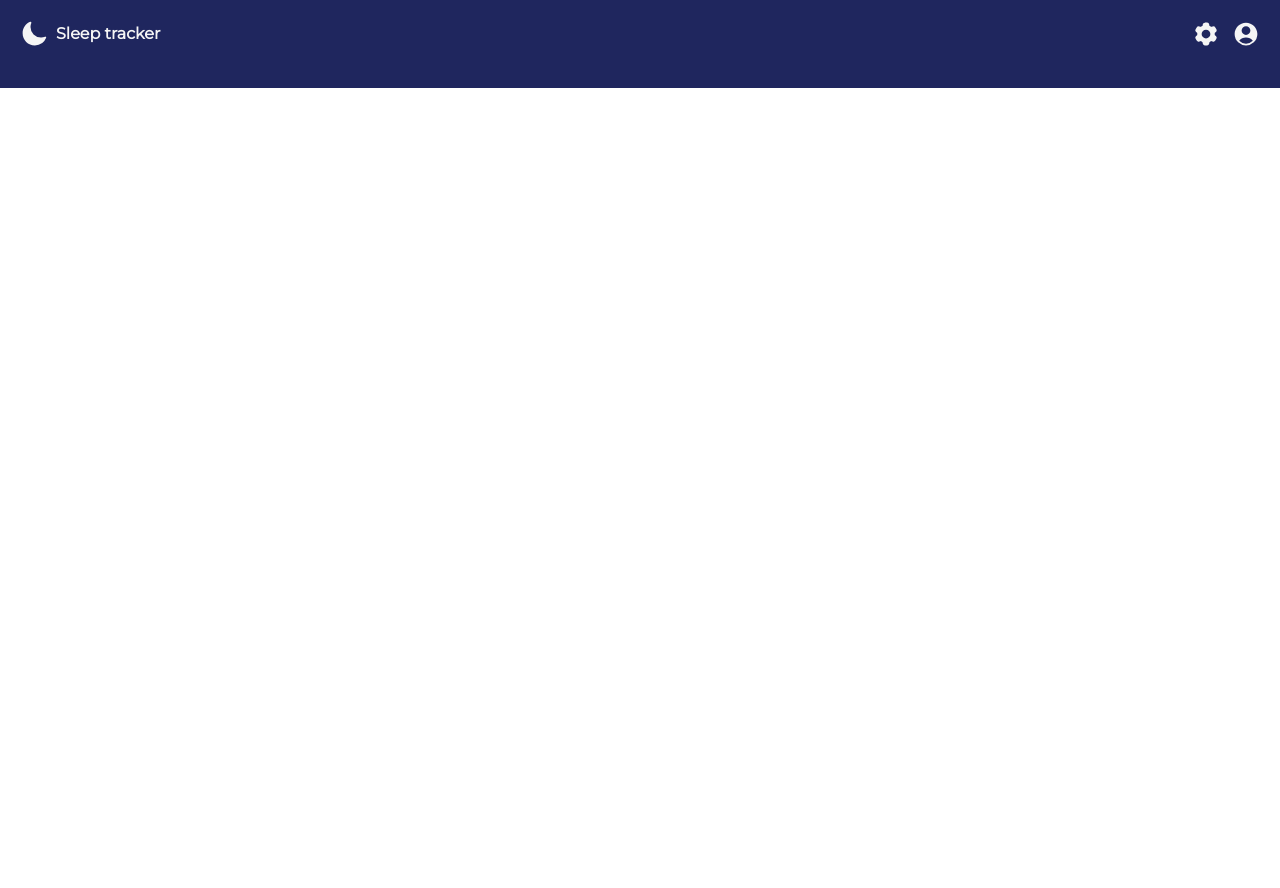
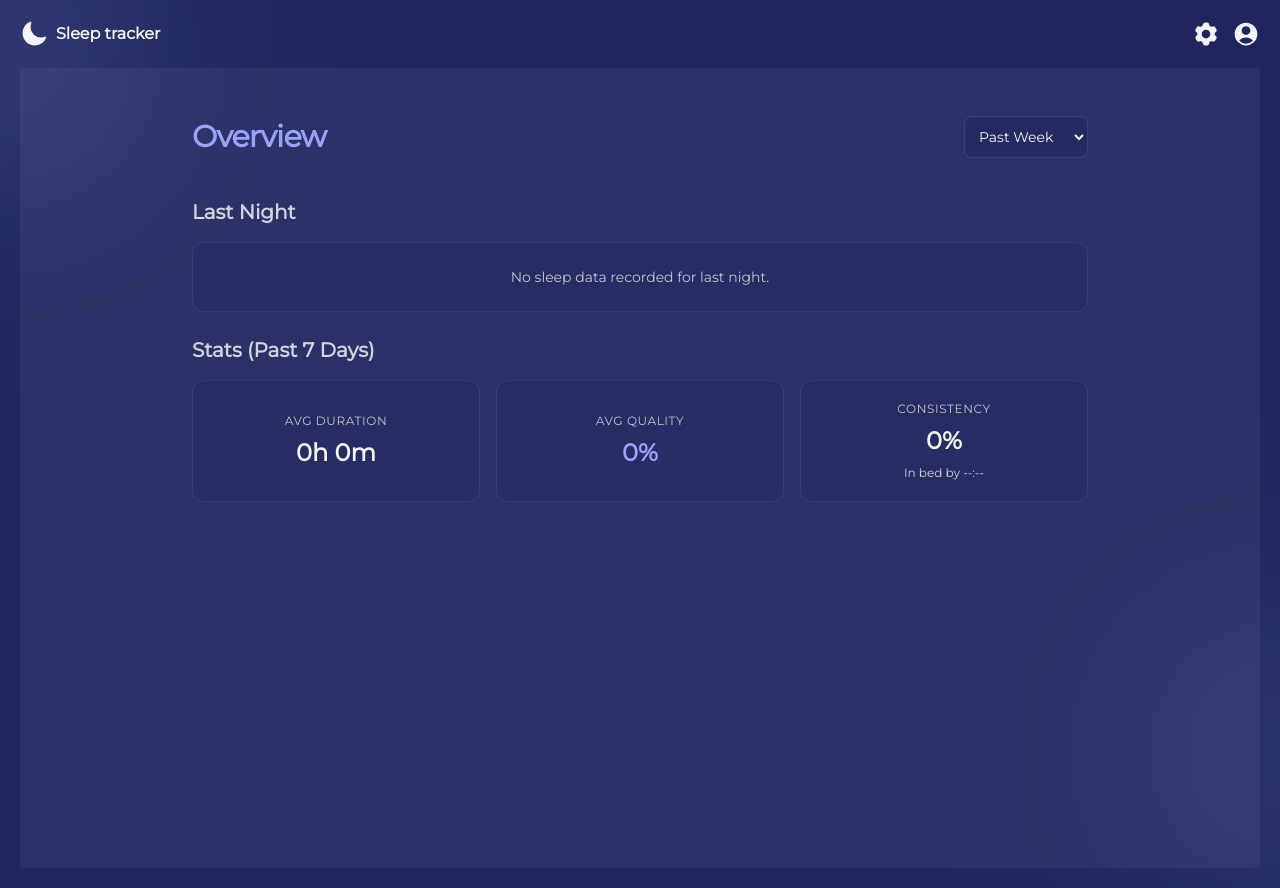
Before and after one commit to khaledhusain/sleep-tracker-whoop, a Vue app in the folder frontend/: page /dashboard in a window 1280 px wide. Before the commit this address had no page. Before the commit the page ends 800 px from the top, so only its background shows below. Built offline with nearby package versions, Linux system fonts and the light colour scheme.

Commit message:
Added Dashboard page and added the route to the routes file, page currently doesnt display anything, need to test with fake data

```diff
--- a/frontend/src/router/routes.js
+++ b/frontend/src/router/routes.js
@@ -3,12 +3,14 @@ import{ createRouter, createWebHistory } from 'vue-router';
 import Home from "@/views/Home.vue";
 import Login from '@/views/Login.vue';
 import SignUp from '@/views/SignUp.vue';
+import Dashboard from '@/views/Dashboard.vue';
 
 
 const routes = [
     {path: "/", component: Home},
     {path: "/login", component: Login},
-    {path: "/signup", component: SignUp}
+    {path: "/signup", component: SignUp},
+    {path: "/dashboard", component: Dashboard}
 ];
 
 const router = createRouter({
--- /dev/null
+++ b/frontend/src/views/Dashboard.vue
@@ -0,0 +1,171 @@
+<template>
+  <div class="min-h-screen bg-blue-1 text-white relative overflow-hidden flex flex-col font-Montserrat p-6">
+    <div class="absolute top-[-10%] left-[-10%] w-64 h-64 bg-purple rounded-full mix-blend-screen filter blur-[100px] opacity-20 fixed"></div>
+    <div class="absolute bottom-[-10%] right-[-10%] w-64 h-64 bg-blue-4 rounded-full mix-blend-screen filter blur-[100px] opacity-20 fixed"></div>
+
+    <div class="z-10 w-full max-w-4xl mx-auto flex flex-col gap-6">
+
+      <header class="flex justify-between items-center mt-6 mb-4">
+        <h1 class="text-3xl font-extrabold tracking-tight text-purple">Overview</h1>
+        <select v-model="selectedTimeframe" class="bg-blue-2/50 border border-blue-4/30 text-white text-sm rounded-lg p-2.5 outline-none focus:border-purple">
+          <option value="week">Past Week</option>
+          <option value="month">Past Month</option>
+          <option value="year">Past Year</option>
+        </select>
+      </header>
+
+      <section>
+        <h2 class="text-xl font-bold text-grey-2 mb-4">Last Night</h2>
+        <div v-if="lastNight" class="flex flex-col gap-4 bg-blue-2/30 p-6 rounded-xl border border-blue-4/20 shadow-[0_0_20px_rgba(153,163,251,0.1)]">
+          <div class="flex justify-between items-center border-b border-blue-4/20 pb-4">
+            <div>
+              <p class="text-grey-1 text-xs uppercase tracking-wider mb-1">Duration</p>
+              <p class="text-2xl font-bold text-white">{{ formatDuration(lastNight.total_sleep_duration_minutes) }}</p>
+            </div>
+            <div class="text-right">
+              <p class="text-grey-1 text-xs uppercase tracking-wider mb-1">Quality Score</p>
+              <p class="text-2xl font-bold" :class="getScoreColor(lastNight.sleep_performance_score)">
+                {{ lastNight.sleep_performance_score || '--' }}%
+              </p>
+            </div>
+          </div>
+          <div class="flex justify-between text-sm text-grey-2 pt-2">
+            <span><strong>Bedtime:</strong> {{ formatTime(lastNight.bedtime) }}</span>
+            <span><strong>Wake up:</strong> {{ formatTime(lastNight.wake_time) }}</span>
+          </div>
+        </div>
+        <div v-else class="text-grey-1 text-sm text-center py-6 bg-blue-2/30 rounded-xl border border-blue-4/20">
+          No sleep data recorded for last night.
+        </div>
+      </section>
+
+      <section>
+        <h2 class="text-xl font-bold text-grey-2 mb-4">Stats ({{ timeframeLabel }})</h2>
+        <div class="grid grid-cols-1 md:grid-cols-3 gap-4">
+
+          <div class="bg-blue-2/30 p-5 rounded-xl border border-blue-4/20 flex flex-col items-center justify-center text-center">
+            <p class="text-grey-1 text-xs uppercase tracking-wider mb-2">Avg Duration</p>
+            <p class="text-2xl font-bold text-white">{{ formatDuration(stats.avgDuration) }}</p>
+          </div>
+
+          <div class="bg-blue-2/30 p-5 rounded-xl border border-blue-4/20 flex flex-col items-center justify-center text-center">
+            <p class="text-grey-1 text-xs uppercase tracking-wider mb-2">Avg Quality</p>
+            <p class="text-2xl font-bold text-purple">{{ stats.avgQuality }}%</p>
+          </div>
+
+          <div class="bg-blue-2/30 p-5 rounded-xl border border-blue-4/20 flex flex-col items-center justify-center text-center">
+            <p class="text-grey-1 text-xs uppercase tracking-wider mb-2">Consistency</p>
+            <p class="text-2xl font-bold text-white">{{ stats.avgConsistency }}%</p>
+            <p class="text-xs text-grey-2 mt-2">
+              In bed by {{ formatTime(stats.avgBedtime) }}
+            </p>
+          </div>
+
+        </div>
+      </section>
+
+    </div>
+  </div>
+</template>
+
+<script setup>
+import { ref, computed, onMounted, watch } from 'vue';
+import { fetchSleepData } from '../services/sleep.service';
+
+const sleepData = ref([]);
+const selectedTimeframe = ref('week');
+
+// Computed labels
+const timeframeLabel = computed(() => {
+  const map = { week: 'Past 7 Days', month: 'Past 30 Days', year: 'Past Year' };
+  return map[selectedTimeframe.value];
+});
+
+// Grab "last night's" sleep (assumes the latest chronological entry in the fetched data)
+const lastNight = computed(() => {
+  if (!sleepData.value.length) return null;
+  return [...sleepData.value].sort((a, b) => new Date(b.date) - new Date(a.date))[0];
+});
+
+// Calculate Averages
+const stats = computed(() => {
+  const data = sleepData.value;
+  if (!data.length) return { avgDuration: 0, avgQuality: 0, avgConsistency: 0, avgBedtime: null };
+
+  let totalDuration = 0;
+  let totalQuality = 0;
+  let totalConsistency = 0;
+  let bedtimeSum = 0; // Stored as minutes from midnight for averaging
+
+  data.forEach(session => {
+    totalDuration += session.total_sleep_duration_minutes || 0;
+    totalQuality += session.sleep_performance_score || 0;
+    totalConsistency += session.sleep_consistency || 0;
+
+    const bt = new Date(session.bedtime);
+    bedtimeSum += (bt.getHours() * 60) + bt.getMinutes();
+  });
+
+  const count = data.length;
+
+  // Create an average bedtime date object
+  const avgBedtimeMins = Math.floor(bedtimeSum / count);
+  const avgBedtimeDate = new Date();
+  avgBedtimeDate.setHours(Math.floor(avgBedtimeMins / 60), avgBedtimeMins % 60, 0);
+
+  return {
+    avgDuration: Math.floor(totalDuration / count),
+    avgQuality: Math.floor(totalQuality / count),
+    avgConsistency: Math.floor(totalConsistency / count),
+    avgBedtime: avgBedtimeDate
+  };
+});
+
+// Formatting Utilities
+const formatDuration = (minutes) => {
+  if (!minutes) return '0h 0m';
+  const h = Math.floor(minutes / 60);
+  const m = minutes % 60;
+  return `${h}h ${m}m`;
+};
+
+const formatTime = (dateString) => {
+  if (!dateString) return '--:--';
+  const d = new Date(dateString);
+  return d.toLocaleTimeString([], { hour: '2-digit', minute: '2-digit' });
+};
+
+const getScoreColor = (score) => {
+  if (!score) return 'text-grey-2';
+  if (score >= 85) return 'text-[#4ade80]'; // Greenish
+  if (score >= 70) return 'text-yellow';    // Extracted from your style.css
+  return 'text-[#f87171]';                  // Reddish
+};
+
+// Data Fetching Logic
+const loadData = async () => {
+  const token = localStorage.getItem('sessionToken');
+  if (!token) return; // Add router push to login here in actual app
+
+  const endDate = new Date();
+  const startDate = new Date();
+
+  if (selectedTimeframe.value === 'week') startDate.setDate(startDate.getDate() - 7);
+  else if (selectedTimeframe.value === 'month') startDate.setMonth(startDate.getMonth() - 1);
+  else if (selectedTimeframe.value === 'year') startDate.setFullYear(startDate.getFullYear() - 1);
+
+  try {
+    const data = await fetchSleepData(token, startDate, endDate);
+    sleepData.value = data;
+  } catch (err) {
+    console.error(err);
+  }
+};
+
+// React to timeframe changes
+watch(selectedTimeframe, loadData);
+
+onMounted(() => {
+  loadData();
+});
+</script>
```
